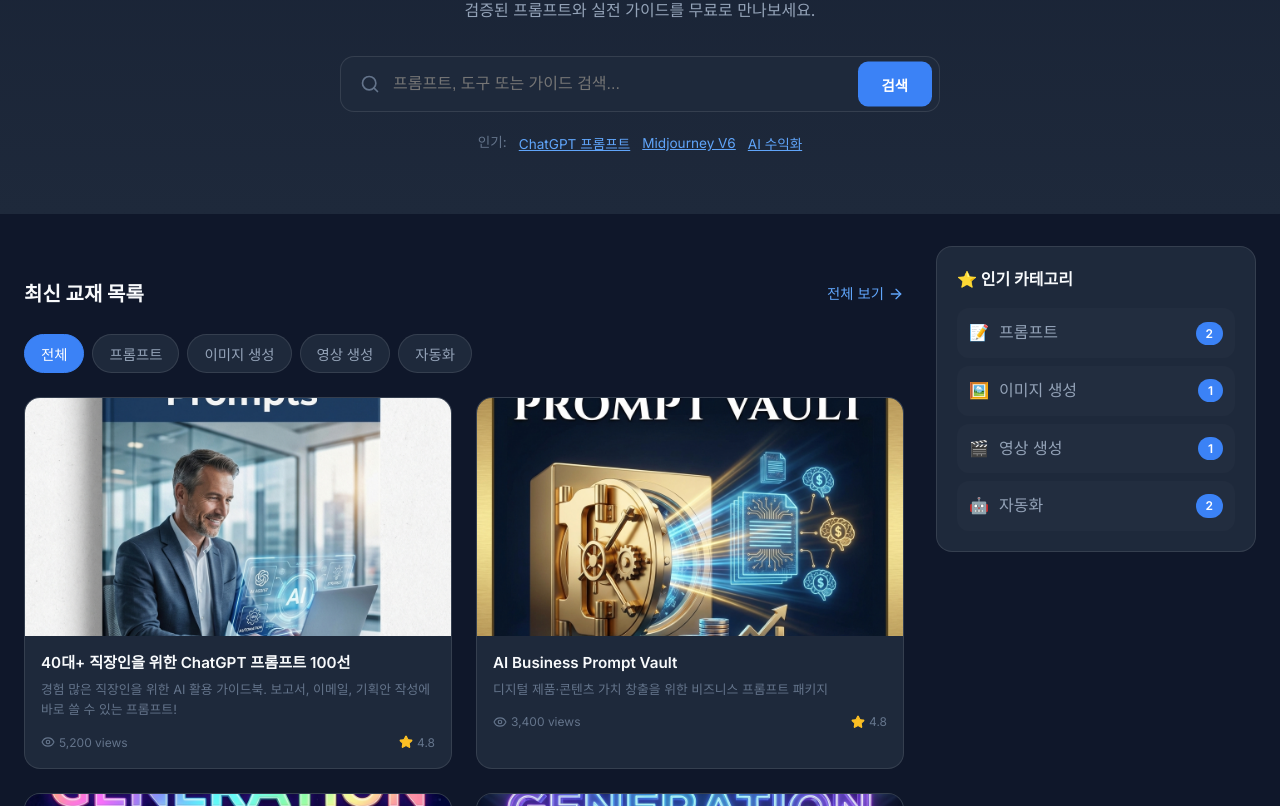
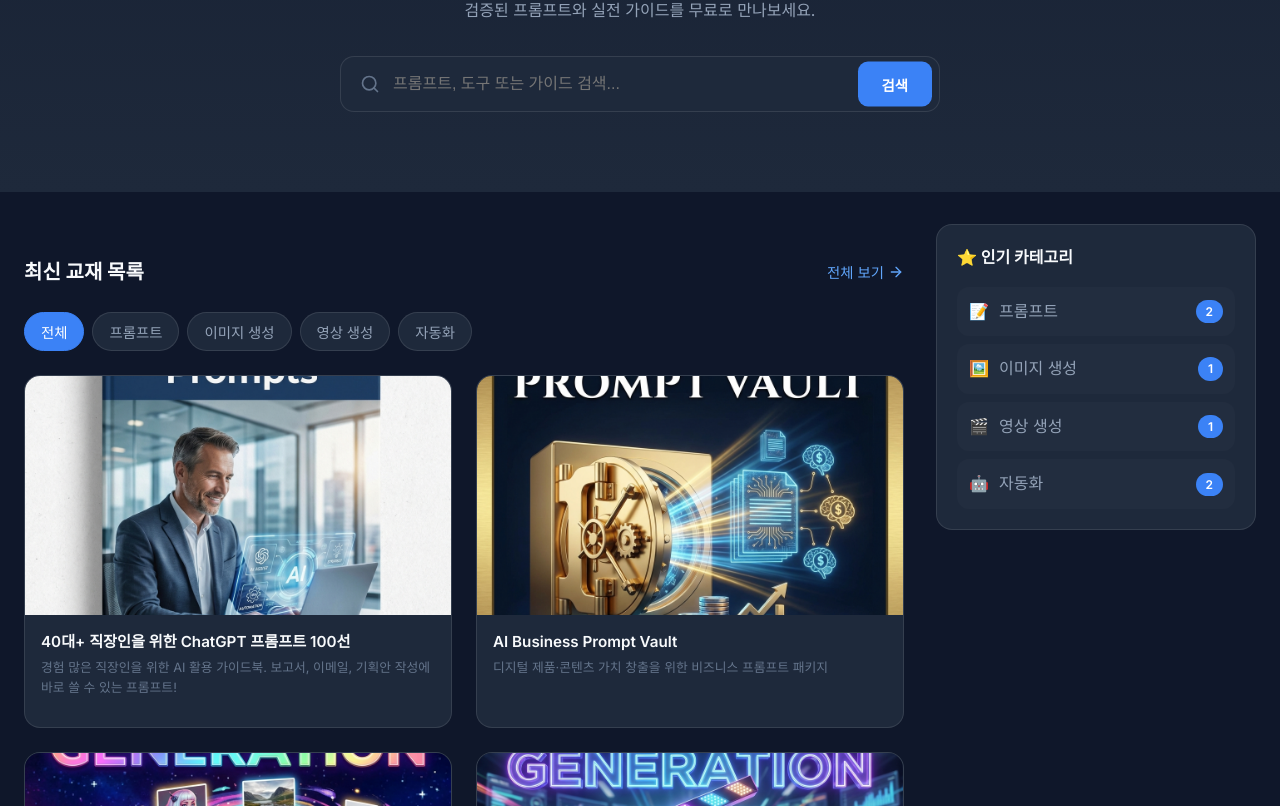
Before and after one commit to wonseokjung/ai-nightschool, a React (Vite) app: page / in a window 1280 px wide. Shown: the part 794-1600 px from the top of the page. Built offline with nearby package versions, Linux system fonts and the light colour scheme.

Commit message:
update: removed dummy data from HomePage

```diff
--- a/src/pages/HomePage.tsx
+++ b/src/pages/HomePage.tsx
@@ -1,5 +1,5 @@
 import { Link } from 'react-router-dom'
-import { Search, ArrowRight, Eye, Star } from 'lucide-react'
+import { Search, ArrowRight } from 'lucide-react'
 import { useState } from 'react'
 import { textbooks, categories, levels, getCategoryCount } from '../data/textbooks'
 
@@ -149,29 +149,7 @@
                         </button>
                     </div>
 
-                    {/* Popular Searches */}
-                    <div style={{
-                        display: 'flex',
-                        justifyContent: 'center',
-                        gap: '12px',
-                        flexWrap: 'wrap'
-                    }}>
-                        <span style={{ color: '#64748b', fontSize: '0.85rem' }}>인기:</span>
-                        {['ChatGPT 프롬프트', 'Midjourney V6', 'AI 수익화'].map((term) => (
-                            <button
-                                key={term}
-                                onClick={() => setSearchQuery(term)}
-                                style={{
-                                    color: '#60a5fa',
-                                    fontSize: '0.85rem',
-                                    background: 'none',
-                                    textDecoration: 'underline'
-                                }}
-                            >
-                                {term}
-                            </button>
-                        ))}
-                    </div>
+
                 </div>
             </section>
 
@@ -336,22 +314,7 @@
                                     </p>
 
                                     {/* Meta */}
-                                    <div style={{
-                                        display: 'flex',
-                                        alignItems: 'center',
-                                        justifyContent: 'space-between',
-                                        fontSize: '0.75rem',
-                                        color: '#64748b'
-                                    }}>
-                                        <div style={{ display: 'flex', alignItems: 'center', gap: '4px' }}>
-                                            <Eye size={14} />
-                                            <span>{(textbook.views || 0).toLocaleString()} views</span>
-                                        </div>
-                                        <div style={{ display: 'flex', alignItems: 'center', gap: '4px' }}>
-                                            <Star size={14} fill="#fbbf24" color="#fbbf24" />
-                                            <span>4.8</span>
-                                        </div>
-                                    </div>
+
                                 </div>
                             </Link>
                         ))}
```
